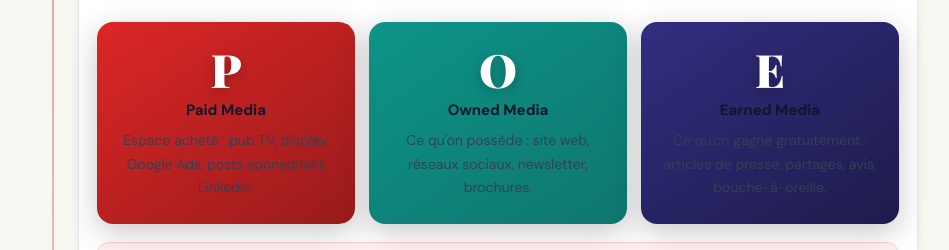
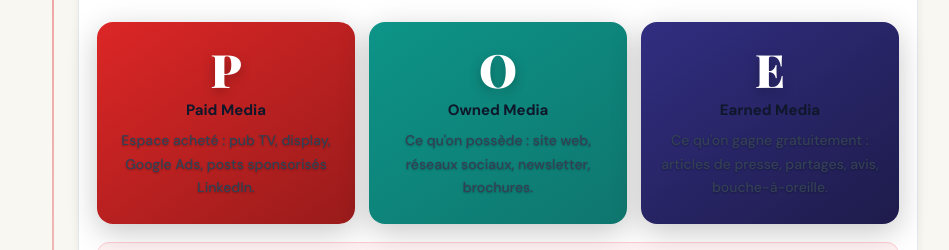
Before and after one commit to tharsananarul/bts-com-bloc01, a React (Vite) app: page / in a window 1280 px wide. Shown: the part 3180-3430 px from the top of the page, without its empty margins (162-1111 px from the left). Built offline with nearby package versions, Linux system fonts and the light colour scheme.

Commit message:
style: increase font size, weight and add text shadow to poem card descriptions

```diff
--- a/src/components/sections/PoemGrid.module.css
+++ b/src/components/sections/PoemGrid.module.css
@@ -29,9 +29,11 @@
   color: #ffffff;
 }
 .desc {
-  font-size: 12.5px;
+  font-size: 13.5px;
+  font-weight: 500;
   color: #ffffff;
   line-height: 1.55;
+  text-shadow: 0 1px 2px rgba(0,0,0,0.3);
 }
 
 @media (max-width: 640px) { .grid { grid-template-columns: 1fr; } }
```
Also changed, not shown: 5 other files (tests, documents, lock files or other folders).
